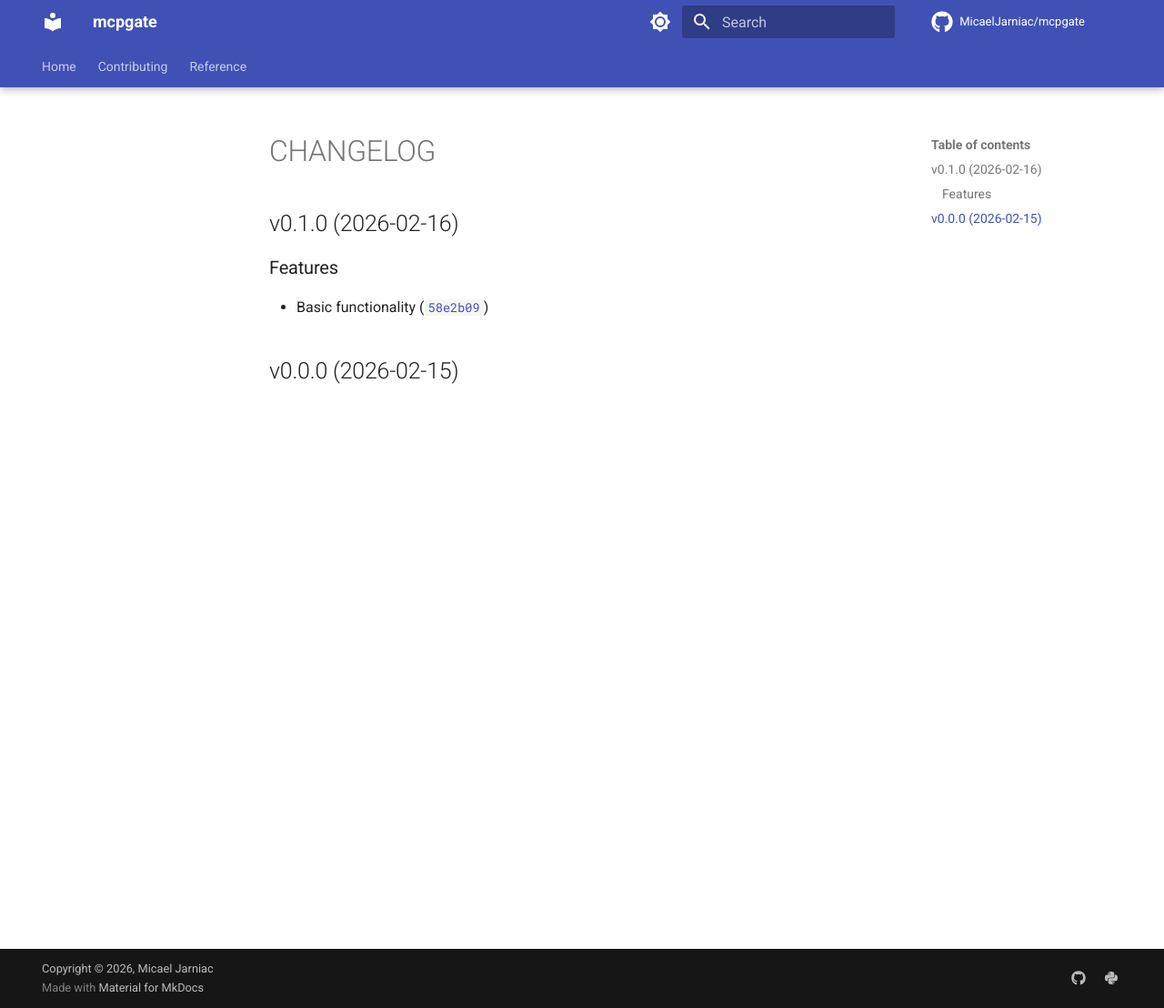
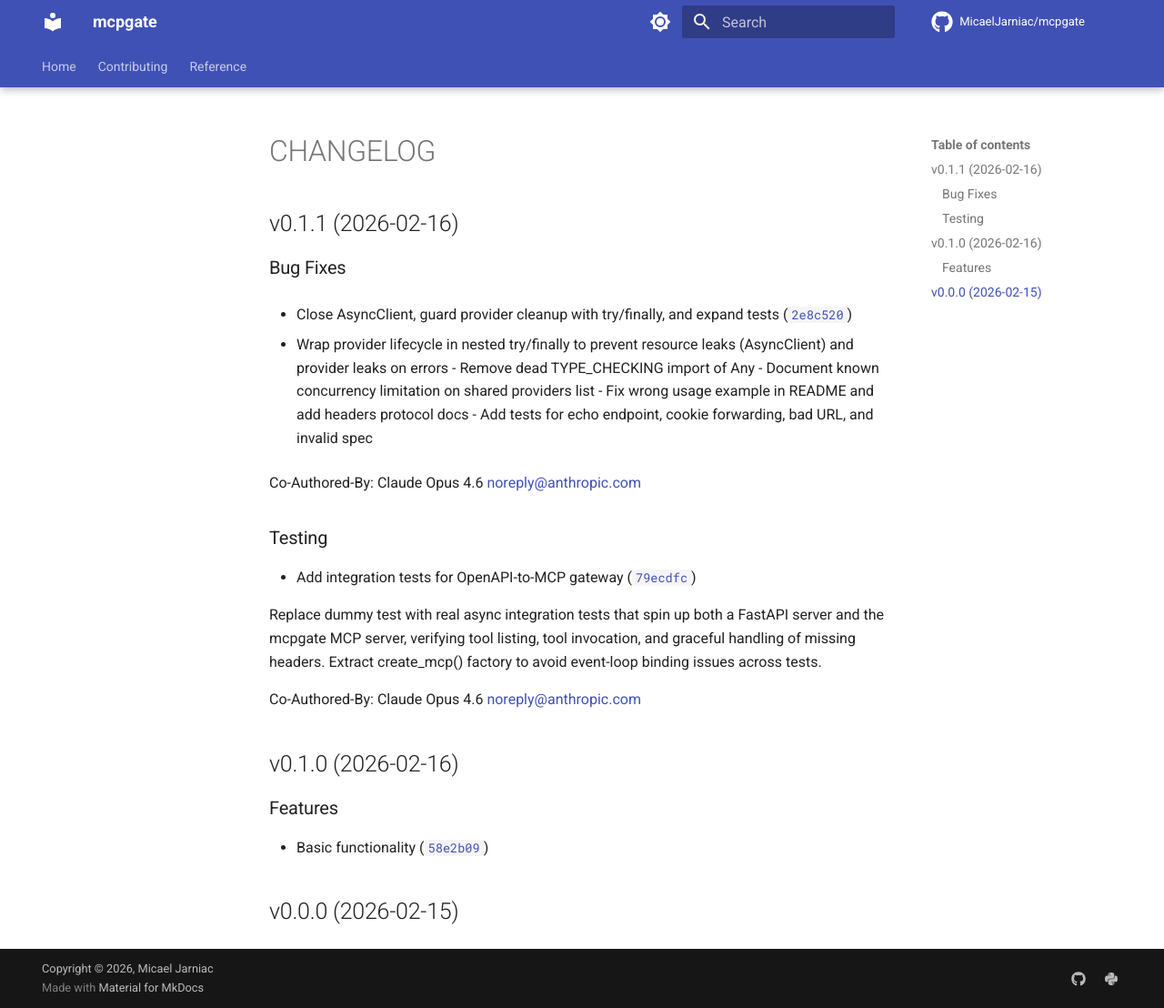
Before and after one commit to MicaelJarniac/mcpgate, an MkDocs documentation site: the page built from docs/CHANGELOG.md, in a window 1280 px wide and 1108 px high. Shown: the whole window at 91% size. Built offline with MkDocs 1.6.1 and Material for MkDocs 9.7.7, drawn with Linux system fonts in a browser that asks for light colours; comment, search, counter and statistics services are not loaded; the version menu is left out.

Commit message:
0.1.1
Automatically generated by python-semantic-release

```diff
--- a/docs/CHANGELOG.md
+++ b/docs/CHANGELOG.md
@@ -1,4 +1,30 @@
 # CHANGELOG
+
+
+## v0.1.1 (2026-02-16)
+
+### Bug Fixes
+
+- Close AsyncClient, guard provider cleanup with try/finally, and expand tests
+  ([`2e8c520`](https://github.com/MicaelJarniac/mcpgate/commit/2e8c5208b99299645208d36a6e041042baf75230))
+
+- Wrap provider lifecycle in nested try/finally to prevent resource leaks (AsyncClient) and provider
+  leaks on errors - Remove dead TYPE_CHECKING import of Any - Document known concurrency limitation
+  on shared providers list - Fix wrong usage example in README and add headers protocol docs - Add
+  tests for echo endpoint, cookie forwarding, bad URL, and invalid spec
+
+Co-Authored-By: Claude Opus 4.6 <noreply@anthropic.com>
+
+### Testing
+
+- Add integration tests for OpenAPI-to-MCP gateway
+  ([`79ecdfc`](https://github.com/MicaelJarniac/mcpgate/commit/79ecdfcda48fbb8367b04c41bf2e05433c4ca6f8))
+
+Replace dummy test with real async integration tests that spin up both a FastAPI server and the
+  mcpgate MCP server, verifying tool listing, tool invocation, and graceful handling of missing
+  headers. Extract create_mcp() factory to avoid event-loop binding issues across tests.
+
+Co-Authored-By: Claude Opus 4.6 <noreply@anthropic.com>
 
 
 ## v0.1.0 (2026-02-16)
--- a/pyproject.toml
+++ b/pyproject.toml
@@ -1,6 +1,6 @@
 [project]
 name = "mcpgate"
-version = "0.1.0"
+version = "0.1.1"
 description = "A stateless gateway that turns any OpenAPI spec into MCP tools on the fly."
 authors = [
   {name = "Micael Jarniac", email = "micael@jarniac.dev"},
```
Also changed, not shown: 1 other file.
